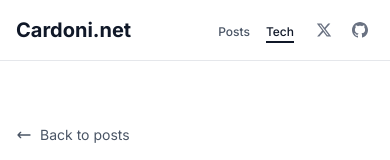
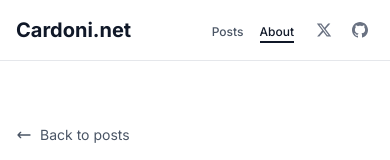
Before and after one commit to cardoni/cardoni.net, a Next.js app: page /about in a window 390 px wide. Shown: the top 160 px of the page. Built offline with nearby package versions, Linux system fonts and the light colour scheme.

Commit message:
Remove hard-coded Philosophy/Tech category references
- Update ClientNavigation mobile labels to use Posts/About instead of Philosophy/Tech
- Remove legacy hard-coded category references from original template

```diff
--- a/src/components/ClientNavigation.tsx
+++ b/src/components/ClientNavigation.tsx
@@ -68,8 +68,7 @@ export default function ClientNavigation({ navItems }: ClientNavigationProps) {
                     >
                       <span className="hidden sm:inline">{item.label}</span>
                       <span className="sm:hidden">
-                        {item.label === 'Posts' ? 'Posts' :
-                         item.label === 'Philosophy' ? 'Phil' : 'Tech'}
+                        {item.label === 'Posts' ? 'Posts' : 'About'}
                       </span>
                       {isActive && (
                         <motion.div
```
